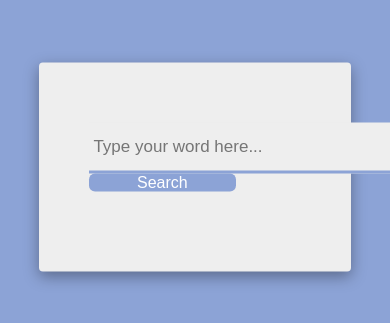
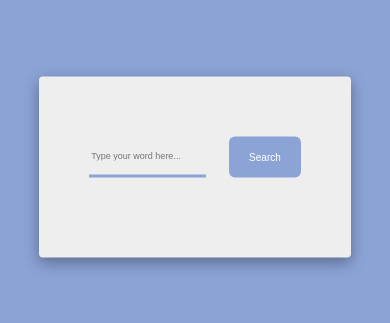
Before and after one commit to Hager-elhwarii/Dictionary-App, a plain HTML site: page index.html in a window 390 px wide. Shown: the part 255-578 px from the top of the page. Drawn offline with Linux system fonts and the light colour scheme.

Commit message:
Add media queries breakpoints

```diff
--- a/index.html
+++ b/index.html
@@ -12,8 +12,8 @@
   </head>
   <body>
     <audio id="sound"></audio>
+
     <div class="contanier">
-
       <div class="search-box">
         <input
           class="search-input"
@@ -24,12 +24,9 @@
         <button id="search-btn" class="search-btn">search</button>
       </div>
 
-    <div class="result" id="wrapper">
-
+      <div class="result" id="wrapper"></div>
     </div>
 
-
-    </div>
     <script src="script.js"></script>
   </body>
 </html>
--- a/script.js
+++ b/script.js
@@ -9,7 +9,6 @@ searchBtn.addEventListener("click", () => {
   fetch(`${url}${inputValue}`)
     .then((response) => response.json())
     .then((data) => {
-      console.log(data);
       result.innerHTML = ` <div class="word-contanier">
     <h2>${inputValue}</h2>
 
--- a/style.css
+++ b/style.css
@@ -20,14 +20,15 @@ body {
   box-shadow: rgba(0, 0, 0, 0.35) 0px 5px 15px;
 }
 .search-box {
+  width: 100%;
   display: flex;
   flex-wrap: wrap;
   justify-content: space-between;
   margin: 30px 0 50px 0;
 }
 .search-box input {
+  width: 65%;
   padding: 14px 0;
-  padding-right: 90px;
   border: none;
   outline: none;
   background-color: #eee;
@@ -35,10 +36,10 @@ body {
   font-size: 17px;
 }
 .search-box button {
+  width: 25%;
   border: none;
   outline: none;
   background-color: #8ca3d6;
-  padding: 0 48px;
   border-radius: 6px;
   font-size: 16px;
   color: #fff;
@@ -87,7 +88,7 @@ body {
   color: #30313d;
   font-size: 16.8px;
   border-left: 4px solid #8ca3d6;
-  padding-left: 10px;
+  padding-left: 15px;
   font-style: italic;
   font-family: "Segoe UI", Tahoma, Geneva, Verdana, sans-serif;
 }
@@ -97,3 +98,30 @@ body {
   font-size: 26px;
   text-transform: capitalize;
 }
+
+ /* Media Queries Breakpoints For Responsiveness */
+
+@media (max-width: 500px) {
+  .search-box input {
+   width: 60%;
+   font-size: 12px;
+  }
+  .search-box button {
+    width: 30%;
+    font-size: 13px;
+  }
+  .word-contanier h2 {
+    font-size: 28px;
+  }
+
+}
+@media (max-width: 395px) {
+    .search-box input {
+        width: 55%;
+        font-size: 9px;
+       }
+       .search-box button {
+         width: 34%;
+         font-size: 10px;
+       }
+}
```
